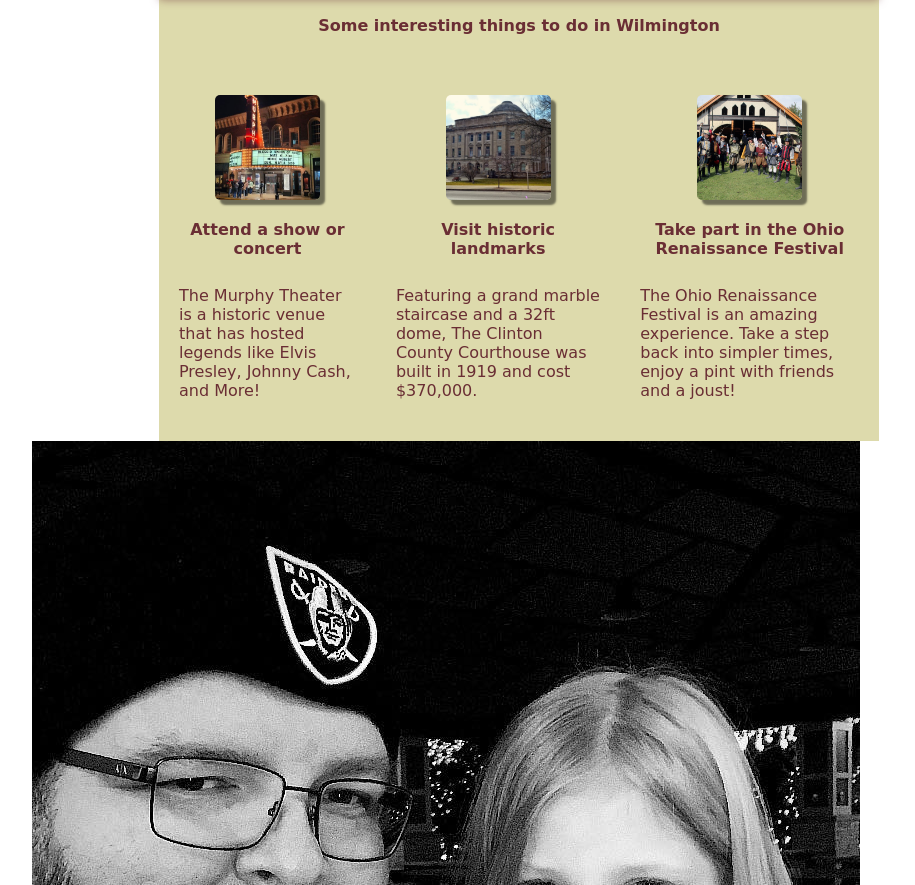
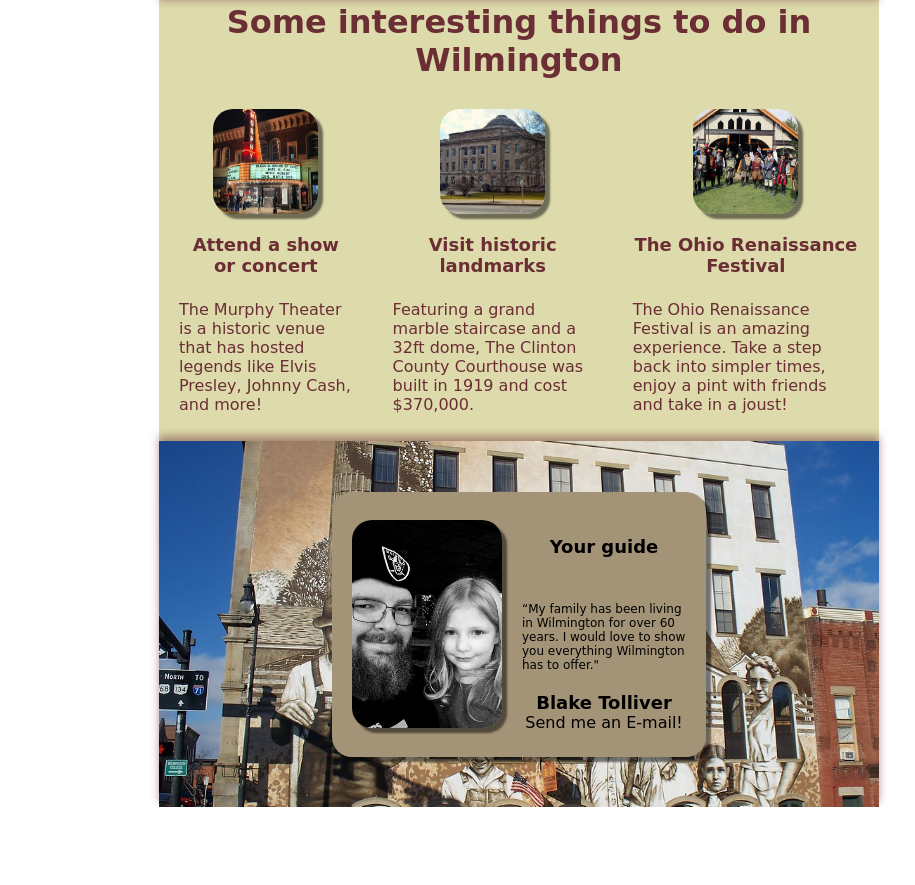
Before and after one commit to BlakeT87/hometown-homage, a plain HTML site: page index.html in a window 1280 px wide. Shown: the part 355-1240 px from the top of the page, without its empty margins (121-1036 px from the left). After the commit the page ends 1162 px from the top, so only its background shows below. Drawn offline with Linux system fonts and the light colour scheme; a web font is replaced by a local one.

Commit message:
initial release version
finally ready to go live with an initial release
version - hopefully I've done a good job representing
my home town community

```diff
--- a/index.html
+++ b/index.html
@@ -14,42 +14,42 @@
 
     <div id="hero">
         <div class="hero-text">
-            <h1 id="hero-title">Welcome to Wilmington</h1>
+            <h1 class="shadow" id="hero-title">Welcome to Wilmington</h1>
         </div>
         <div class="hero-text">
-            <h3 id="hero-description">Enjoy a day in historic Wilmington, Ohio</h1>
+            <h3 class="shadow" id="hero-description">Enjoy a day in historic Wilmington, Ohio</h1>
         </div>
     </div>
 
     <div id="main">
-        <h2 class="title">Some interesting things to do in Wilmington</h1>
+        <h1 class="title">Some interesting things to do in Wilmington</h1>
         <div id="main-info">
             <div class="info">
                 <div class="info-block">
-                    <img class="location-pic" src="Images/Murphy/Sign-Lit-2.jpg">
-                    <h2 class="title">Attend a show or concert</h2>
-                    <p class = description>The Murphy Theater is a historic venue that has hosted legends like Elvis Presley, Johnny Cash, and More!</p>
+                    <img class="shadow location-pic" src="Images/Murphy/Sign-Lit-2.jpg">
+                    <h3 class="title">Attend a show or concert</h2>
+                    <p class = description>The Murphy Theater is a historic venue that has hosted legends like Elvis Presley, Johnny Cash, and more!</p>
                 </div>
                 <div class="info-block">
-                    <img class="location-pic" src="Images/Courthouse/Outside.jpg">
-                    <h2 class="title">Visit historic landmarks</h2>
+                    <img class="shadow location-pic" src="Images/Courthouse/Outside.jpg">
+                    <h3 class="title">Visit historic landmarks</h2>
                     <p class="description">Featuring a grand marble staircase and a 32ft dome, The Clinton County Courthouse was built in 1919 and cost $370,000. </p>
                 </div>
                 <div class="info-block">
-                    <img class="location-pic" src="Images/renfest.jpg">
-                    <h2 class="title">Take part in the Ohio Renaissance Festival</h2>
-                    <p class="description">The Ohio Renaissance Festival is an amazing experience. Take a step back into simpler times, enjoy a pint with friends and a joust!</p>
+                    <img class="shadow location-pic" src="Images/renfest.jpg">
+                    <h3 class="title"> The Ohio Renaissance Festival</h2>
+                    <p class="description">The Ohio Renaissance Festival is an amazing experience. Take a step back into simpler times, enjoy a pint with friends and take in a joust!</p>
                 </div>
             </div>
         </div>
     </div>
 
     <div id="footer">
-        <div class="guide-block">
-            <img id="avatar" src="Images/dadpic.jpg">
+        <div class="shadow guide-block">
+            <img class="shadow" id="avatar" src="Images/dadpic.jpg">
             <div class="guide-info">
-                <h2 class="title">Your guide</h1>
-                <p class="description">“My family has been living in Wilmington for over 60 years. I would love to show you everything Wilmington has to offer."</p>
+                <h3 class="title">Your guide</h1>
+                <p class="guide-description">“My family has been living in Wilmington for over 60 years. I would love to show you everything Wilmington has to offer."</p>
                 <h3 class="signature">Blake Tolliver</h3>
                 <p class="signature"><a class="link" href="mailto:blaketolliver87@gmail.com">Send me an E-mail!</a></p>
             </div>
--- a/styles.css
+++ b/styles.css
@@ -46,11 +46,10 @@ body{
     justify-content: center;
     width: 412px;
     height: 56px;
-    border-radius: 5px;
     color: white;
     background: #A39377;
-    box-shadow: 5px 5px 2px rgb(0,0,0,0.5);
 }
+
 
 #hero-description{
     display: flex;
@@ -58,10 +57,9 @@ body{
     justify-content: center;
     width: 412px;
     height: 56px;
-    border-radius: 5px;
     color: white;
     background: #415442;
-    box-shadow: 5px 5px 2px rgb(0,0,0,0.5);
+
 }
 
 #main{
@@ -80,8 +78,6 @@ body{
     height: 105px;
     width: 105px;
     object-fit: cover;
-    border-radius: 5px;
-    box-shadow: 5px 5px 2px rgba(0, 0, 0, 0.5);
 }
 
 .info{
@@ -101,6 +97,63 @@ body{
 .title{
     text-align: center;
     height: 46px;
-    font-size: 16px;
     margin: 20px 0px;
 }
+
+#footer{
+    width: 720px;
+    height: 366px;
+    background: url("Images/Murals/Farm-Mural.jpg");
+    background-size: cover;
+    background-position: center;
+    display: flex;
+    align-items:center;
+    justify-content:center;
+    filter:drop-shadow(0px -5px 4px rgba(106, 46, 52, 0.5));
+}
+
+.guide-block{
+    width: 334px;
+    height: 225px;
+    display:flex;
+    flex-direction: row;
+    background:#A39377;
+    align-items:center;
+    justify-content:center;
+    padding: 20px 20px;
+}
+
+#avatar{
+    max-width: 150px;
+    height: 208px;
+    object-fit: cover;
+}
+
+.guide-info{
+    display:flex;
+    flex-direction: column;
+    align-items: center;
+    justify-content: center;
+    margin: 5px 0px 5px 20px;
+    padding-right: 0px;
+}
+
+.guide-description{
+    font-size: 12px;
+    margin-bottom: 20px;
+}
+
+.shadow{
+    box-shadow: 5px 5px 2px rgba(0, 0, 0, 0.5);
+    border-radius:20px;
+}
+
+a{
+    text-decoration: none;
+    color: black;
+}
+
+a:hover{
+    text-decoration: underline;
+    color: blue;
+}
```
